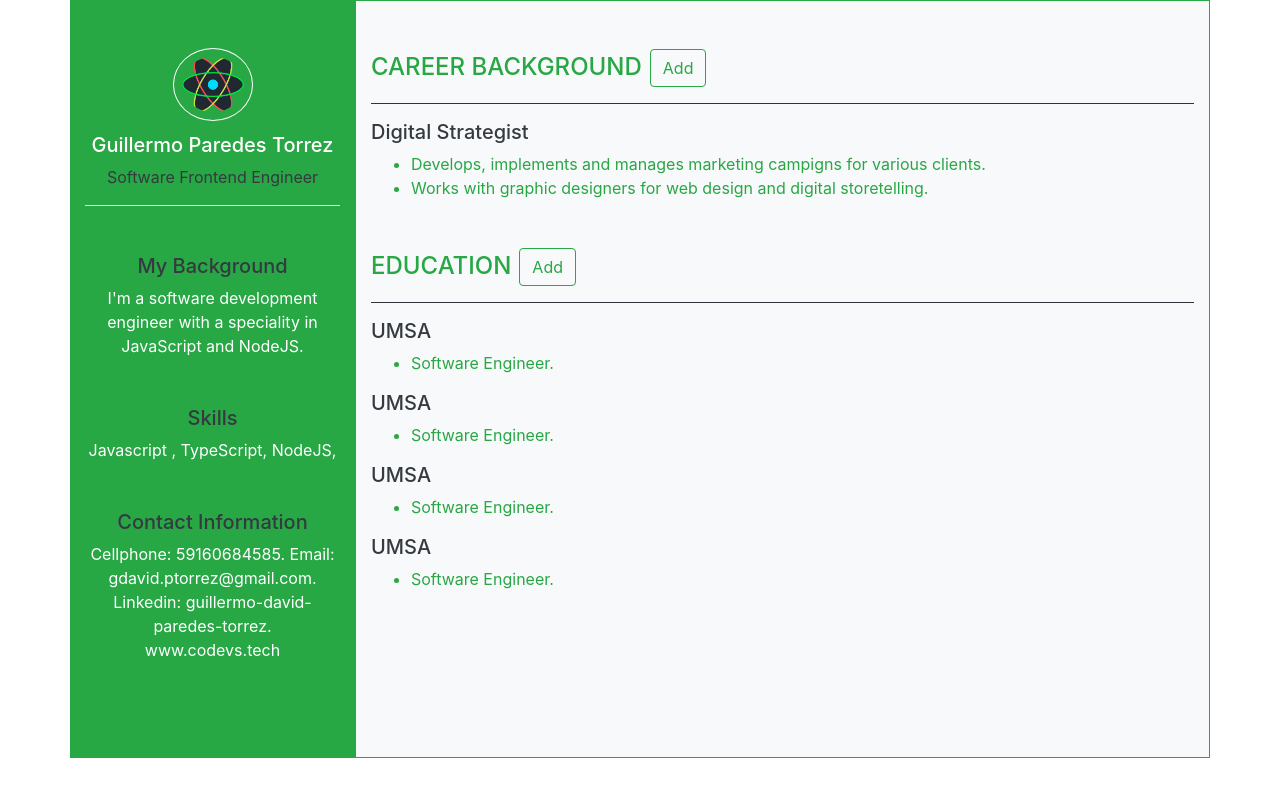
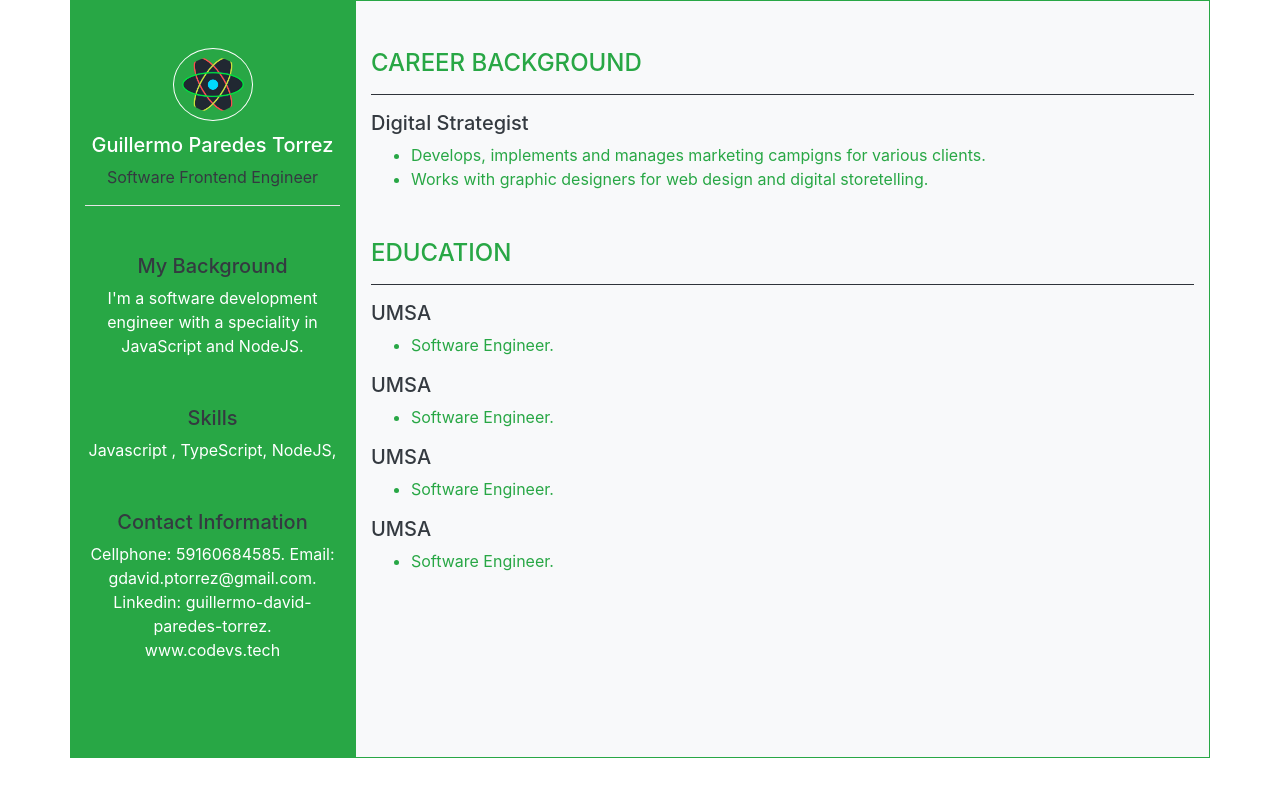
Before and after one commit to GuillermoParedes/react-girls, a React (Create React App) app: page / in a window 1280 px wide. Shown: the top 796 px of the page. Built offline with nearby package versions, Linux system fonts and the light colour scheme.

Commit message:
remove btn

```diff
--- a/src/components/Experience.jsx
+++ b/src/components/Experience.jsx
@@ -4,12 +4,7 @@ import { Button } from "reactstrap";
 const Experience = ({ title, experiences }) => {
   return (
     <section className="mb-5 p-relative ">
-      <h4 className="text-left text-uppercase text-success">
-        {title}
-        <Button className="ml-2" outline color="success">
-          Add
-        </Button>
-      </h4>
+      <h4 className="text-left text-uppercase text-success">{title}</h4>
       <hr className="bg-dark" />
       {experiences.map((e, i) => {
         return (
```
